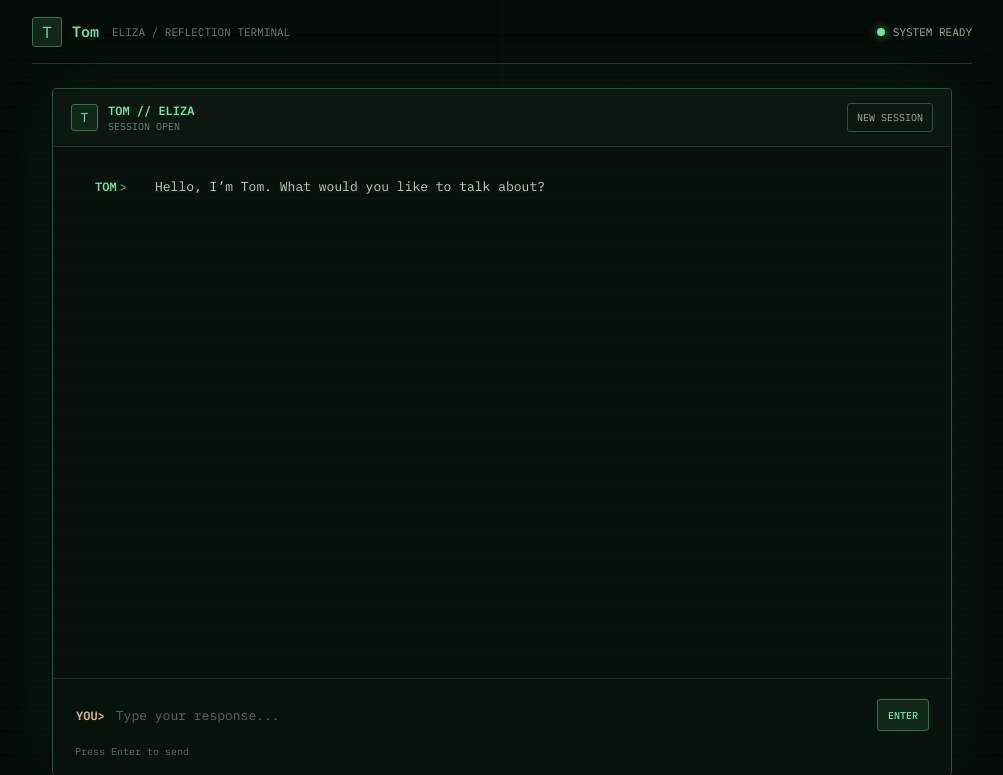
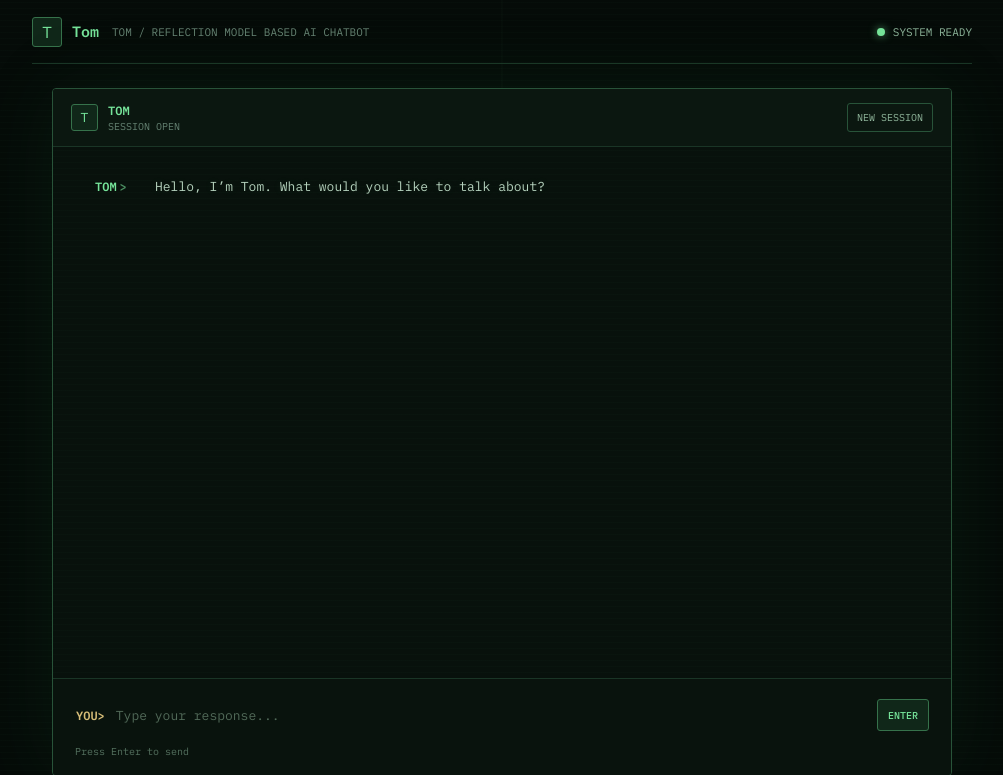
Before and after one commit to PrajwalJeethan/BasicAIchatbot, a Flask app: page / in a window 1280 px wide. Shown: the top 775 px of the page, without its empty margins (138-1141 px from the left). Run offline with Flask 3, Linux system fonts and the light colour scheme.

Commit message:
UI changes

```diff
--- a/templates/index.html
+++ b/templates/index.html
@@ -4,7 +4,7 @@
   <meta charset="utf-8">
   <meta name="viewport" content="width=device-width, initial-scale=1">
   <meta name="theme-color" content="#050b08">
-  <title>Tom | ELIZA terminal</title>
+  <title>Tom </title>
   <link rel="preconnect" href="https://fonts.googleapis.com">
   <link rel="preconnect" href="https://fonts.gstatic.com" crossorigin>
   <link href="https://fonts.googleapis.com/css2?family=DM+Sans:wght@400;500;600;700&family=Fraunces:opsz,wght@9..144,500;9..144,600&display=swap" rel="stylesheet">
@@ -191,7 +191,7 @@
       <div class="brand" aria-label="Tom chatbot">
         <span class="brand-mark" aria-hidden="true">T</span>
         <span class="brand-name">Tom</span>
-        <span class="brand-caption">ELIZA / REFLECTION TERMINAL</span>
+        <span class="brand-caption">TOM / REFLECTION MODEL BASED AI CHATBOT</span>
       </div>
       <div class="top-status"><span class="status-dot" aria-hidden="true"></span>System ready</div>
     </header>
@@ -200,7 +200,7 @@
         <div class="chat-head">
           <div class="chat-heading">
             <span class="avatar" aria-hidden="true">T</span>
-            <div><h1 class="chat-title">Tom // Eliza</h1><p class="chat-subtitle">Session open</p></div>
+            <div><h1 class="chat-title">Tom</h1><p class="chat-subtitle">Session open</p></div>
           </div>
           <button class="clear-button" id="clear-button" type="button">New session</button>
         </div>
```
